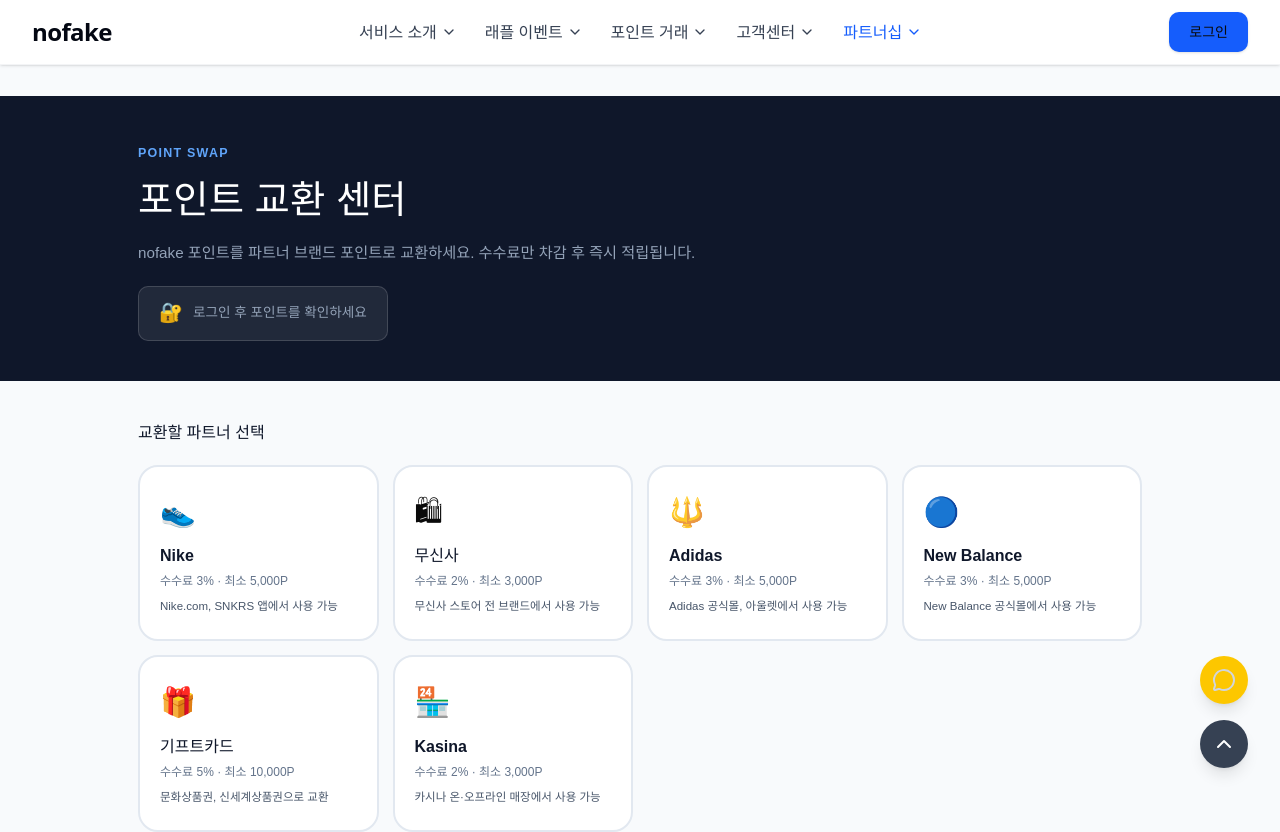
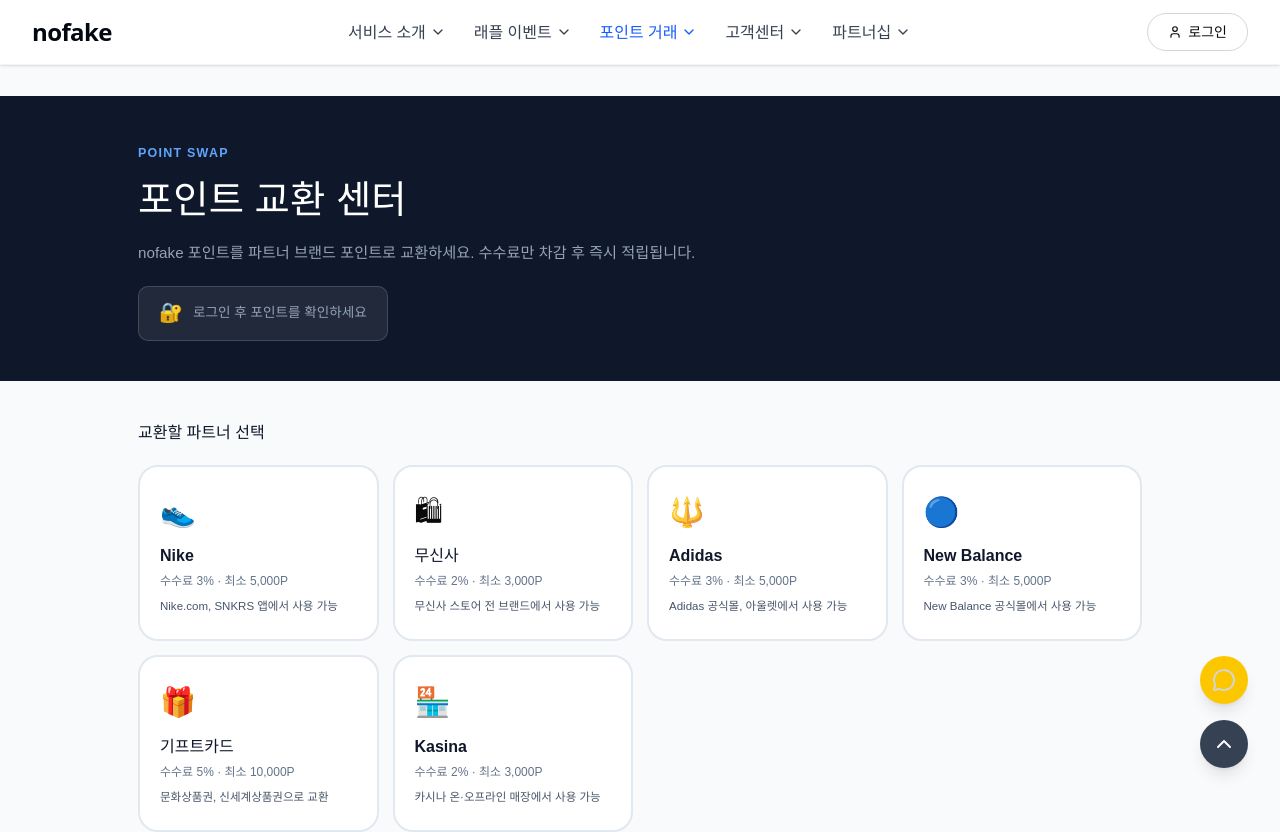
Before and after one commit to jaehwan0706/NOFAKE, a React (Vite) app in the folder front/: page /point-swap in a window 1280 px wide. Shown: the top 832 px of the page. Built offline with nearby package versions, Linux system fonts and the light colour scheme.

Commit message:
상단바 수정

```diff
--- a/front/src/components/Header.tsx
+++ b/front/src/components/Header.tsx
@@ -32,13 +32,13 @@
 
 export function loginUser(user: { name: string; email: string }) {
   _user = user;
-  window.dispatchEvent(new Event("auth-change")); // UI 즉시 업데이트 트리거
+  window.dispatchEvent(new Event("auth-change"));
 }
 
 export function logoutUser() {
   _user = null;
   localStorage.removeItem(LOGIN_TOKEN_KEY);
-  window.dispatchEvent(new Event("auth-change")); // UI 즉시 업데이트 트리거
+  window.dispatchEvent(new Event("auth-change"));
 }
 
 export function useAuthUser() {
@@ -49,10 +49,8 @@
       setUser(_user ? { ..._user } : null);
     };
 
-    // 처음 렌더링될 때 상태가 꼬이지 않도록 한 번 더 확실하게 동기화
     handleAuthSync();
 
-    // 전역 auth-change 이벤트 구독
     window.addEventListener("auth-change", handleAuthSync);
     return () => {
       window.removeEventListener("auth-change", handleAuthSync);
@@ -67,7 +65,7 @@
 (async () => {
   const token = localStorage.getItem(LOGIN_TOKEN_KEY);
   if (!token) {
-    if (_user !== null) logoutUser(); // 쓰레기값 방지
+    if (_user !== null) logoutUser();
     return;
   }
 
@@ -80,14 +78,13 @@
     });
 
     if (!res.ok) {
-      logoutUser(); // 토큰 만료/오류 시 즉시 로그아웃 처리 및 UI 업데이트
+      logoutUser();
       return;
     }
 
     const data = (await res.json()) as { success: boolean; name?: string; email?: string };
 
     if (data.success && data.name) {
-      // 정보 로드 성공 시 loginUser 함수 재활용하여 UI 즉시 업데이트
       loginUser({ name: data.name, email: data.email ?? "" });
     } else {
       logoutUser();
@@ -195,7 +192,6 @@
   {
     name: "파트너십",
     path: "/partnership",
-    highlight: true,
     dropdown: {
       sections: [
         {
@@ -237,7 +233,6 @@
   const closeTimer = useRef<ReturnType<typeof setTimeout> | null>(null);
   const userMenuRef = useRef<HTMLDivElement>(null);
 
-  // 변경된 useAuthUser 훅 사용 (이벤트 기반 반응)
   const user = useAuthUser();
 
   const isHomePage = location.pathname === "/";
@@ -281,8 +276,13 @@
     navigate("/");
   };
 
-  // 에러가 발생했던 부분 안전하게 수정
-  const avatarInitial = user?.name ? user.name : "U";
+  const avatarInitial = user?.name ? user.name[0] : "U";
+
+  // 현재 경로가 해당 nav item의 path로 시작하는지 확인
+  const isActiveNav = (path: string) => {
+    if (path === "/") return location.pathname === "/";
+    return location.pathname.startsWith(path);
+  };
 
   return (
     <header
@@ -312,7 +312,7 @@
               >
                 <button
                   className={`flex items-center gap-1 rounded-lg px-3 py-2 text-sm font-semibold transition-colors ${
-                    item.highlight
+                    isActiveNav(item.path)
                       ? "text-blue-600"
                       : isWhiteBg
                         ? "text-gray-700 hover:bg-gray-50 hover:text-blue-600"
@@ -333,7 +333,7 @@
                           <p className="mb-3 text-xs font-bold uppercase tracking-wider text-gray-400">
                             {section.title}
                           </p>
-                          {"icon" in section.items ? (
+                          {"icon" in section.items[0] ? (
                             <div className="space-y-1">
                               {section.items.map((subItem: any, ii) => (
                                 <Link
@@ -455,8 +455,13 @@
             ) : (
               <Link
                 to="/login"
-                className="rounded-lg bg-blue-600 px-5 py-2.5 text-sm font-bold text-white shadow-sm hover:bg-blue-700"
+                className={`flex items-center gap-1.5 rounded-full border px-5 py-2 text-sm font-semibold transition-colors ${
+                  isWhiteBg
+                    ? "border-gray-300 text-gray-800 hover:border-gray-400 hover:bg-gray-50"
+                    : "border-white/50 text-white hover:border-white hover:bg-white/10"
+                }`}
               >
+                <User className="h-3.5 w-3.5" />
                 로그인
               </Link>
             )}
@@ -485,7 +490,9 @@
                   }
                   className="flex w-full items-center justify-between rounded-lg px-3 py-3 text-sm font-semibold text-gray-700 hover:bg-gray-50"
                 >
-                  <span className={item.highlight ? "text-blue-600" : ""}>{item.name}</span>
+                  <span className={isActiveNav(item.path) ? "text-blue-600" : ""}>
+                    {item.name}
+                  </span>
                   <ChevronDown
                     className={`h-4 w-4 transition-transform ${mobileOpenDropdown === item.name ? "rotate-180" : ""}`}
                   />
@@ -552,8 +559,9 @@
                 <Link
                   to="/login"
                   onClick={() => setIsMobileMenuOpen(false)}
-                  className="block w-full rounded-lg bg-blue-600 py-2.5 text-center text-sm font-bold text-white"
+                  className="flex w-full items-center justify-center gap-1.5 rounded-full border border-gray-300 py-2.5 text-sm font-semibold text-gray-800 transition-colors hover:border-gray-400 hover:bg-gray-50"
                 >
+                  <User className="h-3.5 w-3.5" />
                   로그인
                 </Link>
               )}
```
